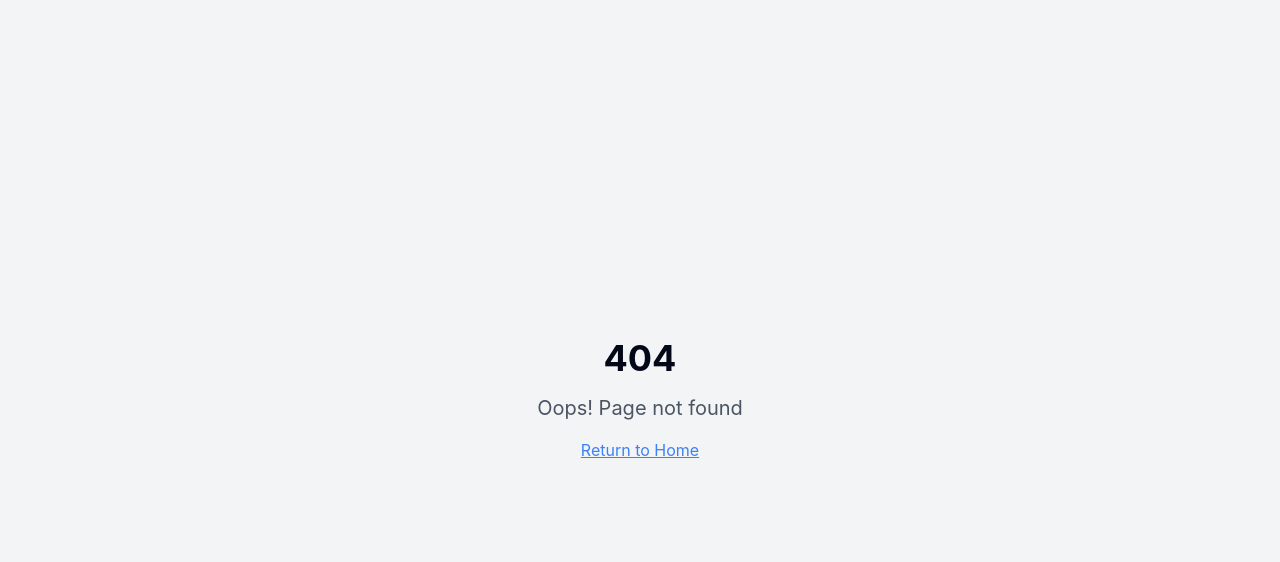
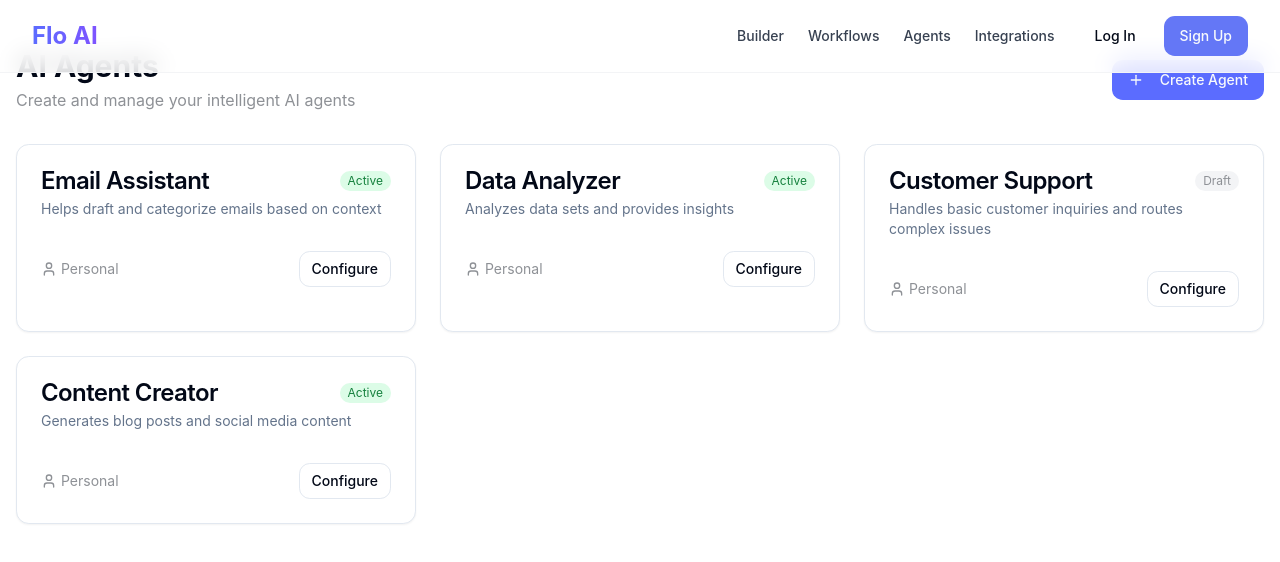
Before and after one commit to muditchopra20/float-automation-hub, a React (Vite) app: page /agents in a window 1280 px wide. Before the commit this address had no page. Shown: the top 562 px of the page. Built offline with nearby package versions, Linux system fonts and the light colour scheme.

Commit message:
Fix: Implement Agents page
Adds the Agents page, including a list of saved agents with actions to view, edit, and delete.  Includes basic layout and data display.

```diff
--- a/src/App.tsx
+++ b/src/App.tsx
@@ -12,6 +12,7 @@ import Signup from "./pages/Signup";
 import Dashboard from "./pages/Dashboard";
 import Builder from "./pages/Builder";
 import Workflows from "./pages/Workflows";
+import Agents from "./pages/Agents";
 import NotFound from "./pages/NotFound";
 
 const queryClient = new QueryClient();
@@ -29,6 +30,7 @@ const App = () => (
           <Route path="/dashboard" element={<Dashboard />} />
           <Route path="/builder" element={<Builder />} />
           <Route path="/workflows" element={<Workflows />} />
+          <Route path="/agents" element={<Agents />} />
           {/* ADD ALL CUSTOM ROUTES ABOVE THE CATCH-ALL "*" ROUTE */}
           <Route path="*" element={<NotFound />} />
         </Routes>
--- /dev/null
+++ b/src/pages/Agents.tsx
@@ -0,0 +1,106 @@
+
+import React from 'react';
+import { Navbar } from "@/components/layout/navbar";
+import { Button } from "@/components/ui/button";
+import { Link } from "react-router-dom";
+import { Plus, User } from "lucide-react";
+import { Card, CardContent, CardDescription, CardHeader, CardTitle } from "@/components/ui/card";
+
+const agents = [
+  {
+    id: 1,
+    name: "Email Assistant",
+    description: "Helps draft and categorize emails based on context",
+    status: "Active"
+  },
+  {
+    id: 2,
+    name: "Data Analyzer",
+    description: "Analyzes data sets and provides insights",
+    status: "Active"
+  },
+  {
+    id: 3,
+    name: "Customer Support",
+    description: "Handles basic customer inquiries and routes complex issues",
+    status: "Draft"
+  },
+  {
+    id: 4,
+    name: "Content Creator",
+    description: "Generates blog posts and social media content",
+    status: "Active"
+  }
+];
+
+const Agents = () => {
+  return (
+    <div className="min-h-screen flex flex-col">
+      <Navbar />
+      <main className="flex-1 container py-12 px-4">
+        <div className="flex flex-col md:flex-row md:items-center justify-between gap-4 mb-8">
+          <div>
+            <h1 className="text-3xl font-bold">AI Agents</h1>
+            <p className="text-neutral-gray mt-1">Create and manage your intelligent AI agents</p>
+          </div>
+          <Button className="bg-urban-blue hover:bg-urban-blue/90">
+            <Plus className="mr-2 h-4 w-4" />
+            Create Agent
+          </Button>
+        </div>
+
+        <div className="grid grid-cols-1 md:grid-cols-2 lg:grid-cols-3 gap-6">
+          {agents.map((agent) => (
+            <AgentCard key={agent.id} agent={agent} />
+          ))}
+        </div>
+      </main>
+    </div>
+  );
+};
+
+interface AgentCardProps {
+  agent: {
+    id: number;
+    name: string;
+    description: string;
+    status: string;
+  };
+}
+
+const AgentCard: React.FC<AgentCardProps> = ({ agent }) => {
+  return (
+    <Card>
+      <CardHeader>
+        <div className="flex items-center justify-between">
+          <CardTitle>{agent.name}</CardTitle>
+          <span
+            className={`text-xs px-2 py-0.5 rounded-full ${
+              agent.status === "Active"
+                ? "bg-green-100 text-green-700"
+                : "bg-gray-100 text-neutral-gray"
+            }`}
+          >
+            {agent.status}
+          </span>
+        </div>
+        <CardDescription>{agent.description}</CardDescription>
+      </CardHeader>
+      <CardContent>
+        <div className="flex justify-between items-center mt-2">
+          <div className="flex items-center text-sm text-neutral-gray">
+            <User className="h-4 w-4 mr-1" />
+            <span>Personal</span>
+          </div>
+          <Button variant="outline" size="sm" asChild>
+            <Link to={`/agents/${agent.id}`}>
+              Configure
+            </Link>
+          </Button>
+        </div>
+      </CardContent>
+    </Card>
+  );
+};
+
+export default Agents;
```
